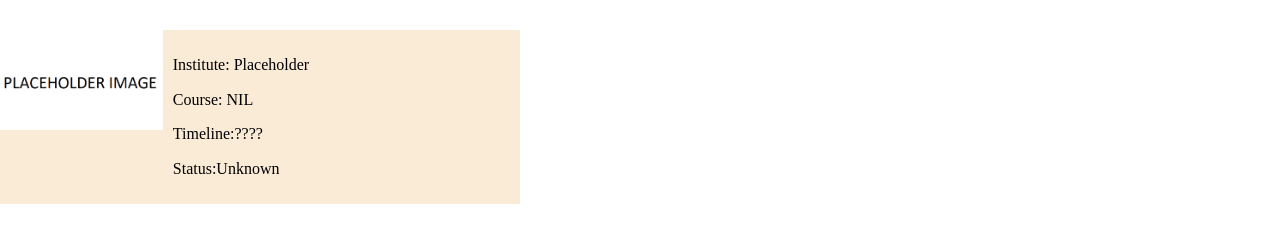
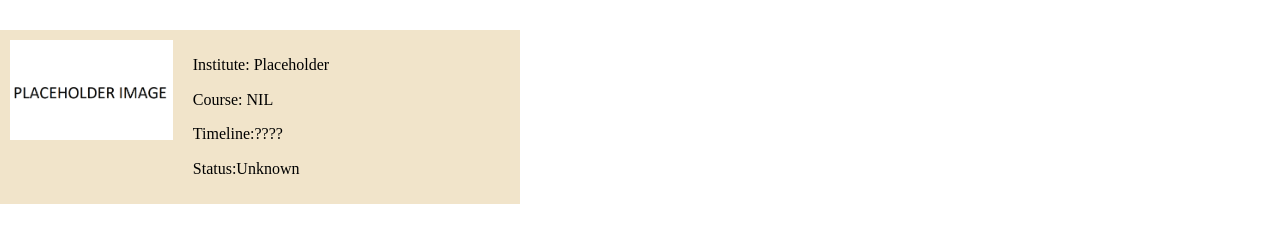
Before and after one commit to LeongYuXuan/Assignment-1, a plain HTML site: page index.html in a window 1280 px wide. Shown: the part 237-480 px from the top of the page. Drawn offline with Linux system fonts and the light colour scheme.

Commit message:
Renamed '.edu-hist-section' to '.edu-hist-profile

```diff
--- a/index.html
+++ b/index.html
@@ -20,9 +20,10 @@
             <h1>My corner of the Internet</h1>
             <p>Welcome to my corner of the internet! Projects of mine and other infomation about me can be found here.</p>
         </div>
+        <!-- That is the heading for the entire website-->
         <h1>Educational History</h1>
         <div class = "edu-hist-container">
-            <div class ="edu-hist-section">
+            <div class ="edu-hist-profile">
                 <img src="/images/For Edu Hist/PLACEHOLDER IMAGE.png" alt ="placeholder image">
                 <div class = "edu-hist-text">
                     <p>Institute: Placeholder</p>
@@ -31,6 +32,7 @@
                     <p>Status:Unknown</p>
                 </div>
             </div>
+            <!-- Profile 1 under Edu Hist-->
         </div>
 
         <script src="" async defer></script>
--- a/style.css
+++ b/style.css
@@ -4,17 +4,17 @@ h1 {
     background-color: rgb(248, 150, 2);
 }
 
-.edu-hist-section {
+.edu-hist-profile {
     display: flex;
     width: 520px;
-    background-color: antiquewhite;
-
+    background-color: rgb(241, 228, 202);
 }
 
 .edu-hist-text {
     margin: 10px;
 }
 
- .edu-hist-section img {
+ .edu-hist-container img {
+    margin: 10px;
     height:100px;
  }
```
